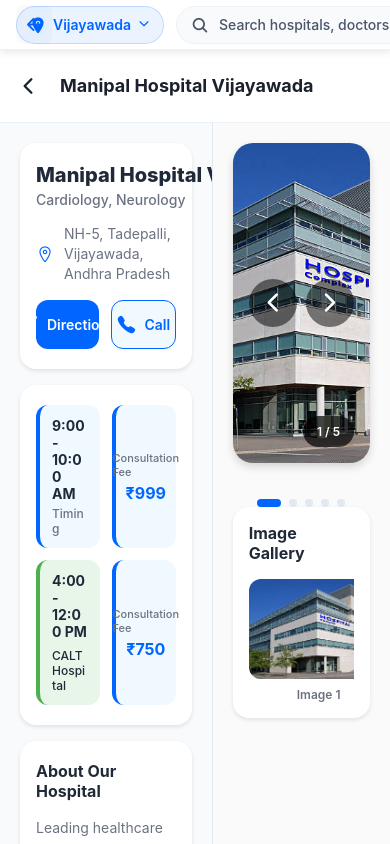
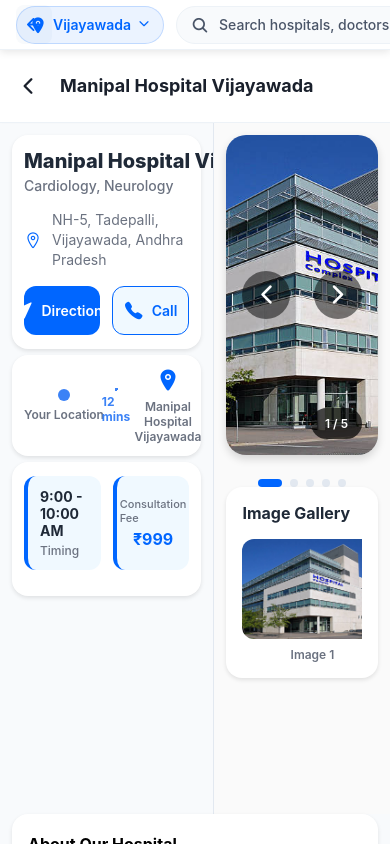
Before and after one commit to mithin-chandu/rapha, a React Native app: screen / in a window 390 px wide. Both pictures are taken after a click on the element 200 px from the left and 422 px from the top of the page. Built offline with nearby package versions, Linux system fonts and the light colour scheme.

Commit message:
Update patient screens, navigation, and UI components

```diff
--- a/src/navigation/AppNavigator.tsx
+++ b/src/navigation/AppNavigator.tsx
@@ -208,7 +208,7 @@ export const AppNavigator: React.FC = () => {
         ) : userData.role === 'patient' ? (
           <>
             {/* Patient Screens */}
-            <Stack.Screen name="PatientHome">
+            <Stack.Screen name="Rapha">
               {({ navigation }: any) => (
                 <View style={styles.screenContainer}>
                   <HomeScreen
--- a/src/screens/Patient/HospitalDetailsScreen.tsx
+++ b/src/screens/Patient/HospitalDetailsScreen.tsx
@@ -141,6 +141,24 @@ export const HospitalDetailsScreen: React.FC<HospitalDetailsScreenProps> = ({
               </View>
             </View>
 
+            {/* SECTION 1.5: Location Journey Indicator */}
+            <View style={styles.journeySection}>
+              <View style={styles.journeyRow}>
+                <View style={styles.journeyStart}>
+                  <View style={styles.journeyDot} />
+                  <Text style={styles.journeyLabel}>Your Location</Text>
+                </View>
+                <View style={styles.journeyLine}>
+                  <View style={styles.journeyDottedLine} />
+                  <Text style={styles.journeyTime}>12 mins</Text>
+                </View>
+                <View style={styles.journeyEnd}>
+                  <Ionicons name="location" size={24} color={colors.primary} />
+                  <Text style={styles.journeyLabel}>{hospital.name}</Text>
+                </View>
+              </View>
+            </View>
+
             {/* SECTION 2: Consultation Timing & Fee Section */}
             <View style={styles.consultationSection}>
               <View style={styles.consultationTimingRow}>
@@ -153,29 +171,7 @@ export const HospitalDetailsScreen: React.FC<HospitalDetailsScreenProps> = ({
                   <Text style={styles.consultationCost}>₹999</Text>
                 </View>
               </View>
-              <View style={styles.consultationMoreRow}>
-                <View style={styles.consultationMoreCard}>
-                  <Text style={styles.consultationTime}>4:00 - 12:00 PM</Text>
-                  <Text style={styles.hospitalName}>CALT Hospital</Text>
             </View>
-                <View style={styles.consultationFeeCard}>
-                  <Text style={styles.consultationCostLabel}>Consultation Fee</Text>
-                  <Text style={styles.consultationCost}>₹750</Text>
-                </View>
-              </View>
-            </View>
-
-            {/* SECTION 3: About Our Hospital */}
-            {hospital.description && (
-              <View style={styles.aboutSection}>
-                <Text style={styles.sectionTitle}>About Our Hospital</Text>
-                <Text style={styles.aboutText}>{hospital.description}</Text>
-                <TouchableOpacity style={styles.viewMoreButton}>
-                  <Text style={styles.viewMoreText}>View more for big 5 chain hospitals</Text>
-                  <Ionicons name="chevron-forward" size={16} color={colors.primary} />
-                </TouchableOpacity>
-              </View>
-            )}
           </ScrollView>
 
           {/* RIGHT COLUMN: IMAGES */}
@@ -263,35 +259,42 @@ export const HospitalDetailsScreen: React.FC<HospitalDetailsScreenProps> = ({
 
         {/* POST-DEPARTMENTS: full-width sections */}
         <View style={styles.fullWidthContent}>
-          {/* SECTION 4: Hospital Departments */}
-          <View style={styles.departmentsSection}>
+          {/* SECTION 3: About Our Hospital - Full Width */}
+          {hospital.description && (
+            <View style={styles.aboutSection}>
+              <Text style={styles.sectionTitle}>About Our Hospital</Text>
+              <Text style={styles.aboutText}>{hospital.description}</Text>
+            </View>
+          )}
+
+          {/* SECTION 4: Hospital Departments - Main Card with Department-wise Doctors */}
+          <View style={styles.departmentsMainCard}>
             <Text style={styles.sectionTitle}>Hospital Departments</Text>
+            <Text style={styles.departmentSubtitle}>Our Doctors</Text>
 
-            <View style={styles.departmentsList}>
-              {hospital.specialization.split(',').map((dept, index) => (
-                <View key={index} style={styles.departmentItem}>
-                  <LinearGradient
-                    colors={['#667eea', '#764ba2']}
-                    start={{ x: 0, y: 0 }}
-                    end={{ x: 1, y: 1 }}
-                    style={styles.departmentIcon}
-                  >
-                    <Ionicons name="medical-outline" size={18} color="#fff" />
-                  </LinearGradient>
-                  <Text style={styles.departmentName}>{dept.trim()}</Text>
+            {/* Department-wise Doctors */}
+            {hospitalDoctors.length > 0 ? (
+              <View style={styles.departmentWiseDoctorsList}>
+                {/* Group doctors by specialization/department */}
+                {Array.from(
+                  new Set(hospitalDoctors.map(d => d.specialization))
+                ).map((department, deptIndex) => {
+                  const deptDoctors = hospitalDoctors.filter(d => d.specialization === department);
+
+                  return (
+                    <View key={deptIndex} style={styles.departmentGroup}>
+                      {/* Department Header with Doctor Count */}
+                      <View style={styles.departmentGroupHeader}>
+                        <View style={[styles.departmentGroupIcon, { backgroundColor: '#E0E7FF' }]}>
+                          <Ionicons name="medical-outline" size={18} color="#4F46E5" />
                         </View>
-              ))}
-            </View>
+                        <Text style={styles.departmentGroupTitle}>{department}</Text>
+                        <Text style={styles.doctorCount}>({deptDoctors.length})</Text>
                       </View>
 
-          {/* SECTION 5: Our Doctors */}
-          <View style={styles.doctorsSection}>
-            <Text style={styles.sectionTitle}>Our Doctors</Text>
-
-            {hospitalDoctors.length > 0 ? (
-              <View style={styles.doctorsList}>
-                {hospitalDoctors.map((doctor, doctorIndex) => (
-                  <View key={doctor.id} style={styles.doctorCardWrapper}>
+                      {/* Doctors in this department */}
+                      {deptDoctors.map((doctor, doctorIndex) => (
+                        <View key={doctor.id} style={styles.departmentDoctorCard}>
                           <View style={styles.doctorCardContent}>
                             {/* Doctor Photo */}
                             <View style={styles.doctorPhoto}>
@@ -324,14 +327,11 @@ export const HospitalDetailsScreen: React.FC<HospitalDetailsScreenProps> = ({
                               <Text style={styles.bookButtonText}>Book</Text>
                             </TouchableOpacity>
                           </View>
-
-                    {/* Next Doctor Details Link */}
-                    <TouchableOpacity style={styles.nextDoctorLink}>
-                      <Text style={styles.nextDoctorLinkText}>Next Doctor Details</Text>
-                      <Ionicons name="chevron-forward" size={14} color={colors.primary} />
-                    </TouchableOpacity>
                         </View>
                       ))}
+                    </View>
+                  );
+                })}
               </View>
             ) : (
               <View style={styles.noDoctorsContainer}>
@@ -364,20 +364,20 @@ const styles = StyleSheet.create({
   },
   leftColumn: {
     flex: 1.2,
-    paddingHorizontal: 20,
-    paddingVertical: 20,
+    paddingHorizontal: 12,
+    paddingVertical: 12,
   },
   rightColumn: {
     flex: 0.8,
-    paddingHorizontal: 20,
-    paddingVertical: 20,
+    paddingHorizontal: 12,
+    paddingVertical: 12,
     borderLeftWidth: 1,
     borderLeftColor: '#E2E8F0',
     backgroundColor: '#fafafa',
     justifyContent: 'flex-start',
   },
   fullWidthContent: {
-    paddingHorizontal: 20,
+    paddingHorizontal: 12,
     paddingVertical: 0,
     flex: 1,
   },
@@ -393,7 +393,7 @@ const styles = StyleSheet.create({
     shadowOffset: { width: 0, height: 4 },
     shadowOpacity: 0.15,
     shadowRadius: 8,
-    marginBottom: 20,
+    marginBottom: 8,
     minHeight: 320,
   },
   mainImage: {
@@ -453,11 +453,11 @@ const styles = StyleSheet.create({
   // ===== SECTION 1: HOSPITAL INFO =====
   infoSection: {
     backgroundColor: '#fff',
-    paddingHorizontal: 16,
-    paddingVertical: 20,
+    paddingHorizontal: 12,
+    paddingVertical: 14,
     marginHorizontal: 0,
     marginTop: 0,
-    marginBottom: 16,
+    marginBottom: 6,
     borderRadius: 16,
     elevation: 3,
     shadowColor: '#000',
@@ -548,14 +548,74 @@ const styles = StyleSheet.create({
     fontWeight: '600',
   },
 
+  // ===== SECTION 1.5: JOURNEY INDICATOR =====
+  journeySection: {
+    backgroundColor: '#fff',
+    marginHorizontal: 0,
+    marginTop: 0,
+    marginBottom: 6,
+    paddingHorizontal: 12,
+    paddingVertical: 12,
+    borderRadius: 16,
+    elevation: 3,
+    shadowColor: '#000',
+    shadowOffset: { width: 0, height: 2 },
+    shadowOpacity: 0.1,
+    shadowRadius: 4,
+  },
+  journeyRow: {
+    flexDirection: 'row',
+    alignItems: 'center',
+    gap: 12,
+  },
+  journeyStart: {
+    alignItems: 'center',
+    gap: 6,
+  },
+  journeyDot: {
+    width: 12,
+    height: 12,
+    borderRadius: 6,
+    backgroundColor: '#3b82f6',
+  },
+  journeyLabel: {
+    fontSize: 12,
+    fontWeight: '600',
+    color: '#6b7280',
+    textAlign: 'center',
+    maxWidth: 80,
+  },
+  journeyLine: {
+    flex: 1,
+    alignItems: 'center',
+    justifyContent: 'center',
+    gap: 4,
+  },
+  journeyDottedLine: {
+    width: '100%',
+    height: 2,
+    borderStyle: 'dotted' as const,
+    borderWidth: 1,
+    borderColor: '#3b82f6',
+  },
+  journeyTime: {
+    fontSize: 12,
+    fontWeight: '700',
+    color: '#3b82f6',
+  },
+  journeyEnd: {
+    alignItems: 'center',
+    gap: 6,
+  },
+
   // ===== SECTION 2: CONSULTATION TIMING =====
   consultationSection: {
     backgroundColor: '#fff',
     marginHorizontal: 0,
     marginTop: 0,
-    marginBottom: 16,
-    paddingHorizontal: 16,
-    paddingVertical: 20,
+    marginBottom: 6,
+    paddingHorizontal: 12,
+    paddingVertical: 14,
     borderRadius: 16,
     elevation: 3,
     shadowColor: '#000',
@@ -678,8 +738,15 @@ const styles = StyleSheet.create({
   sectionTitle: {
     fontSize: 16,
     fontWeight: '700',
-    color: '#1f2937',
+    color: '#000000',
     marginBottom: 16,
+  },
+
+  departmentSubtitle: {
+    fontSize: 13,
+    fontWeight: '500',
+    color: '#6b7280',
+    marginBottom: 12,
   },
 
   // ===== SECTION 4: ABOUT HOSPITAL =====
@@ -687,7 +754,7 @@ const styles = StyleSheet.create({
     backgroundColor: '#fff',
     marginHorizontal: 0,
     marginTop: 0,
-    marginBottom: 16,
+    marginBottom: 8,
     paddingHorizontal: 16,
     paddingVertical: 20,
     borderRadius: 16,
@@ -719,12 +786,12 @@ const styles = StyleSheet.create({
     flex: 1,
   },
 
-  // ===== SECTION 5: DEPARTMENTS =====
-  departmentsSection: {
-    backgroundColor: '#fff',
+  // ===== SECTION 4: DEPARTMENTS =====
+  departmentsMainCard: {
+    backgroundColor: '#FFFFFF',
     marginHorizontal: 0,
     marginTop: 0,
-    marginBottom: 16,
+    marginBottom: 8,
     paddingHorizontal: 16,
     paddingVertical: 20,
     borderRadius: 16,
@@ -758,6 +825,63 @@ const styles = StyleSheet.create({
     color: '#1f2937',
     fontWeight: '600',
     flex: 1,
+  },
+
+  // ===== SECTION 5: DOCTORS - Department Grouping =====
+  departmentSeparator: {
+    height: 1,
+    backgroundColor: '#E2E8F0',
+    marginVertical: 16,
+  },
+  departmentWiseDoctorsList: {
+    gap: 16,
+  },
+  departmentDoctorCard: {
+    backgroundColor: '#FFFFFF',
+    borderRadius: 12,
+    overflow: 'hidden',
+    marginBottom: 12,
+    borderLeftWidth: 4,
+    borderLeftColor: colors.primary,
+    borderWidth: 1,
+    borderColor: '#E5E7EB',
+  },
+  departmentGroup: {
+    marginBottom: 16,
+  },
+  departmentGroupHeader: {
+    flexDirection: 'row',
+    alignItems: 'center',
+    backgroundColor: '#FFFFFF',
+    paddingHorizontal: 12,
+    paddingVertical: 12,
+    borderRadius: 12,
+    marginBottom: 12,
+    gap: 10,
+    borderWidth: 1,
+    borderColor: '#E5E7EB',
+  },
+  departmentGroupIcon: {
+    width: 40,
+    height: 40,
+    borderRadius: 10,
+    justifyContent: 'center',
+    alignItems: 'center',
+  },
+  departmentGroupTitle: {
+    fontSize: 15,
+    fontWeight: '700',
+    color: '#000000',
+    flex: 1,
+  },
+  doctorCount: {
+    fontSize: 13,
+    fontWeight: '700',
+    color: '#000000',
+    backgroundColor: '#F3F4F6',
+    paddingHorizontal: 10,
+    paddingVertical: 6,
+    borderRadius: 8,
   },
 
   // ===== SECTION 6: DOCTORS =====
```
Also changed, not shown: src/screens/Patient/HomeScreen.tsx (+48 -76 lines). Lines whose indentation alone changed are shown as unchanged.
